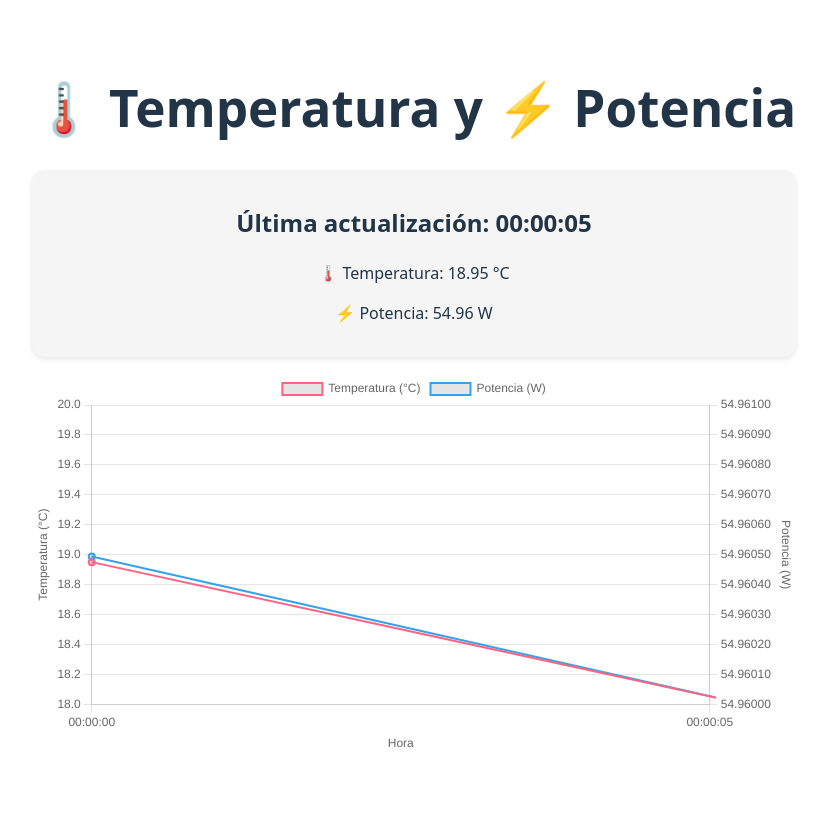
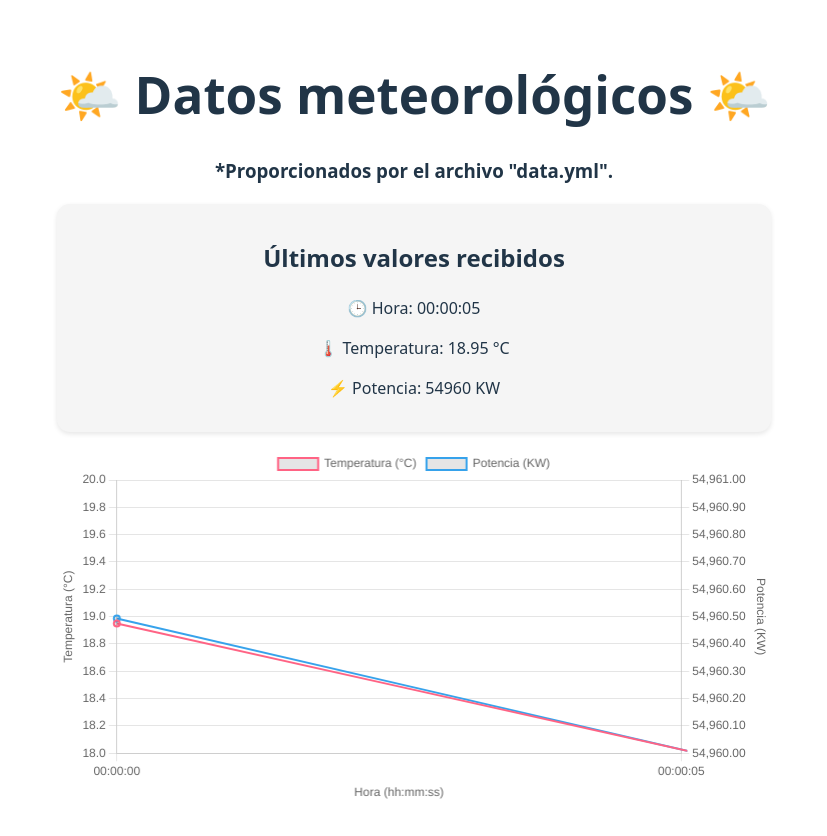
Before and after one commit to alexlo14/prueba-meteologica, a Svelte app in the folder meteologica-app/: page / in a window 1280 px wide. Shown: the whole page, without its empty margins (226-1053 px from the left). Before the commit the page ends 800 px from the top, so only its background shows below. Built offline with nearby package versions, Linux system fonts and the light colour scheme.

Commit message:
Mostrando temperatura y energia cada 5 segundos

```diff
--- a/meteologica-app/src/App.svelte
+++ b/meteologica-app/src/App.svelte
@@ -1,36 +1,51 @@
 <script>
-  import { onMount } from 'svelte';
-  import { loadForecast } from './utils/parseYAML.js';
+  import { onMount } from 'svelte'; // Hook para ejecutar código al iniciar el componente
+  import { loadForecast } from './utils/parseYAML.js'; // Función que carga y procesa el data.yml
   import Chart from './componentes/Chart.svelte';
   import InfoCard from './componentes/InfoCard.svelte';
 
-  let data = [];
-  let visibleData = [];
+  let data = []; // Almacenará todos los datos del YAML (temperatura y potencia)
+  let visibleData = []; // Contendrá los datos que ya se han mostrado progresivamente
   let index = 0;
+
+  // Variable reactiva: se actualiza automáticamente cuando visibleData cambia
+  // Guarda el último valor visible (última lectura mostrada)
   $: lastValue = visibleData.length > 0 ? visibleData[visibleData.length - 1] : null;
 
   onMount(async () => {
+    // Llamamos a la función que carga y procesa el YAML
     data = await loadForecast();
-    console.log("Datos cargados:", data.length, data[0]);
 
+    // Mostramos inmediatamente el primer valor para no esperar 5 segundos
     if (data.length > 0) {
       visibleData = [data[0]];
       index = 1;
     }
 
+    // Creamos un intervalo que se ejecuta cada 5 segundos
     const interval = setInterval(() => {
       if (index < data.length) {
+        // Añadimos el siguiente dato al array visible (reactividad)
         visibleData = [...visibleData, data[index]];
         index++;
       } else {
+        // Cuando llegamos al final, paramos el intervalo
         clearInterval(interval);
       }
     }, 5000);
   });
+
+  // Cada vez que cambia lastValue, lo mostramos por consola (útil para depurar)
+  // $: if (lastValue) console.log("Último valor:", lastValue);
 </script>
 
 <main>
-  <h1>🌡️ Temperatura y ⚡ Potencia</h1>
+  <h1>🌤️ Datos meteorológicos 🌤️</h1>
+  <h3>*Proporcionados por el archivo "data.yml".</h3>
+
+  <!-- Pasamos el último valor a InfoCard -->
   <InfoCard {lastValue} />
+
+  <!-- Pasamos los datos visibles a Chart -->
   <Chart {visibleData} />
 </main>
--- a/meteologica-app/src/componentes/Chart.svelte
+++ b/meteologica-app/src/componentes/Chart.svelte
@@ -1,12 +1,16 @@
 <script>
+    // Importamos funciones de Svelte y Chart.js
     import { onMount, afterUpdate } from 'svelte';
     import Chart from 'chart.js/auto';
 
+    // Recibimos como prop el array de datos visibles
     export let visibleData = [];
     let canvas;
     let chart;
 
+    // Se ejecuta una sola vez cuando el componente se monta
     onMount(() => {
+        // Inicializamos el gráfico de líneas
         chart = new Chart(canvas, {
             type: 'line',
             data: {
@@ -15,12 +19,12 @@
                 {
                     label: 'Temperatura (°C)',
                     data: [],
-                borderColor: 'rgb(255, 99, 132)',
+                    borderColor: 'rgb(255, 99, 132)', // color de la línea
                     borderWidth: 2,
-                tension: 0.3
+                    tension: 0.3 // curvatura de la línea
                 },
                 {
-                label: 'Potencia (W)',
+                    label: 'Potencia (KW)',
                     data: [],
                     borderColor: 'rgb(54, 162, 235)',
                     borderWidth: 2,
@@ -30,13 +34,13 @@
                 ]
             },
             options: {
-            responsive: true,
+                responsive: true, // para que se adapte al tamaño de pantalla
                 scales: {
-            x: { title: { display: true, text: 'Hora' } },
+                x: { title: { display: true, text: 'Hora (hh:mm:ss)' } },
                 y: { title: { display: true, text: 'Temperatura (°C)' } },
                 y1: {
                     position: 'right',
-                title: { display: true, text: 'Potencia (W)' },
+                    title: { display: true, text: 'Potencia (KW)' },
                     grid: { drawOnChartArea: false }
                 }
                 }
@@ -44,12 +48,20 @@
         });
     });
 
+    // Se ejecuta cada vez que visibleData cambia
     afterUpdate(() => {
+        // Si aún no hay gráfico o no hay datos, no hacemos nada
         if (!chart || !visibleData.length) return;
+
+        // Tomamos el último dato visible
         const latest = visibleData[visibleData.length - 1];
+
+        // Añadimos el valor de time, temperatura y power a sus datasets
         chart.data.labels.push(latest.time);
         chart.data.datasets[0].data.push(latest.temperature);
         chart.data.datasets[1].data.push(latest.power);
+
+        // Actualizamos el gráfico
         chart.update();
     });
 </script>
--- a/meteologica-app/src/componentes/InfoCard.svelte
+++ b/meteologica-app/src/componentes/InfoCard.svelte
@@ -1,14 +1,18 @@
 <script>
-  export let lastValue;
+    // Recibimos como prop el último valor leído
+    export let lastValue;
 </script>
 
 {#if lastValue}
+    <!-- Si ya tenemos un valor, lo mostramos -->
     <div class="info-card">
-        <h2>Última actualización: {lastValue.time}</h2>
+        <h2>Últimos valores recibidos</h2>
+        <p>🕒 Hora: {lastValue.time}</p>
         <p>🌡️ Temperatura: {lastValue.temperature.toFixed(2)} °C</p>
-        <p>⚡ Potencia: {lastValue.power ?? '—'} W</p>
+        <p>⚡ Potencia: {lastValue.power ?? '—'} KW</p>
     </div>
 {:else}
+    <!-- Si aún no hay datos, mostramos un mensaje de carga -->
     <p>Cargando datos meteorológicos...</p>
 {/if}
 
--- a/meteologica-app/src/utils/parseYAML.js
+++ b/meteologica-app/src/utils/parseYAML.js
@@ -1,12 +1,16 @@
-// src/utils/parseYAML.js
+// Importamos la librería js-yaml para convertir texto YAML a objetos JavaScript
 import yaml from 'js-yaml';
 
 /**
- * Carga y parsea el archivo YAML (temperatura y potencia)
+ * Función que carga y procesa el archivo YAML con los datos.
+ * Devuelve un array de objetos con { time, temperature, power }.
  */
 export async function loadForecast() {
+    // Hacemos una petición al archivo data.yml,
     const res = await fetch('/data.yml'); // ubicado en /public
+    // Convertimos el contenido obtenido a texto plano
     const text = await res.text();
+      // Parseamos el texto YAML y lo transformamos en un objeto JavaScript
     const raw = yaml.load(text);
 
     // Extraemos los arrays de temperatura y potencia
@@ -17,13 +21,16 @@ export async function loadForecast() {
 
     // Combinamos ambos arrays según el campo "time"
     const combined = tempValues.map(t => {
+        // Buscamos el valor de potencia que tenga la misma hora que la temperatura actual
         const powerMatch = powerValues.find(p => p.time === t.time);
+        // Devolvemos un objeto con las tres propiedades necesarias
         return {
             time: t.time,
-            temperature: (Number(t.value) / 10) - 273.15, // deciKelvin → Celsius
-            power: powerMatch ? Number(powerMatch.value) : null
+            temperature: (Number(t.value) / 10) - 273.15, // deciKelvin a Celsius
+            power: powerMatch ? Number(powerMatch.value) * 1000 : null //megavatios (MW) a kilovatios (KW)
         };
     });
 
+    // Retornamos el array completo
     return combined;
 }
```
Lines whose indentation alone changed are shown as unchanged.
